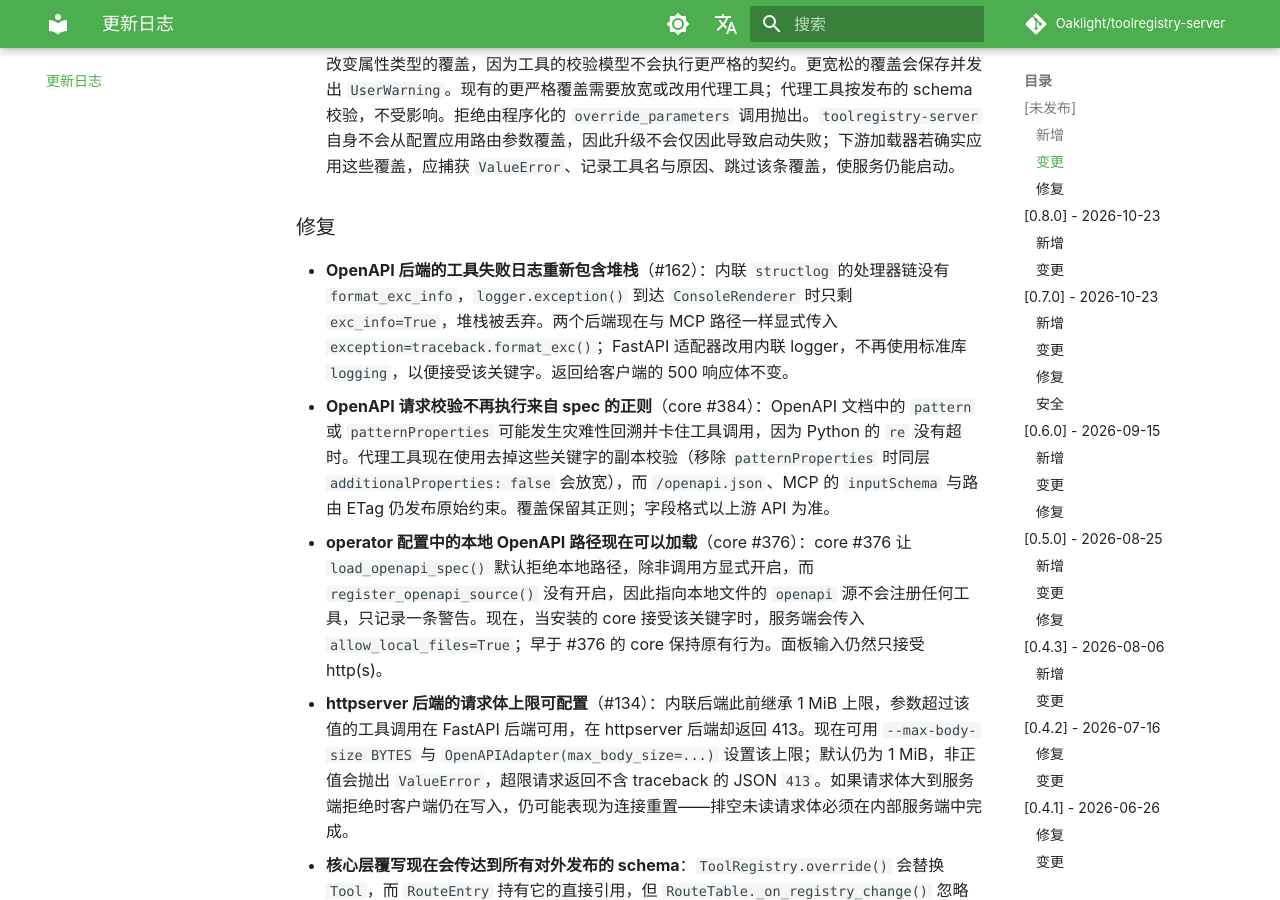
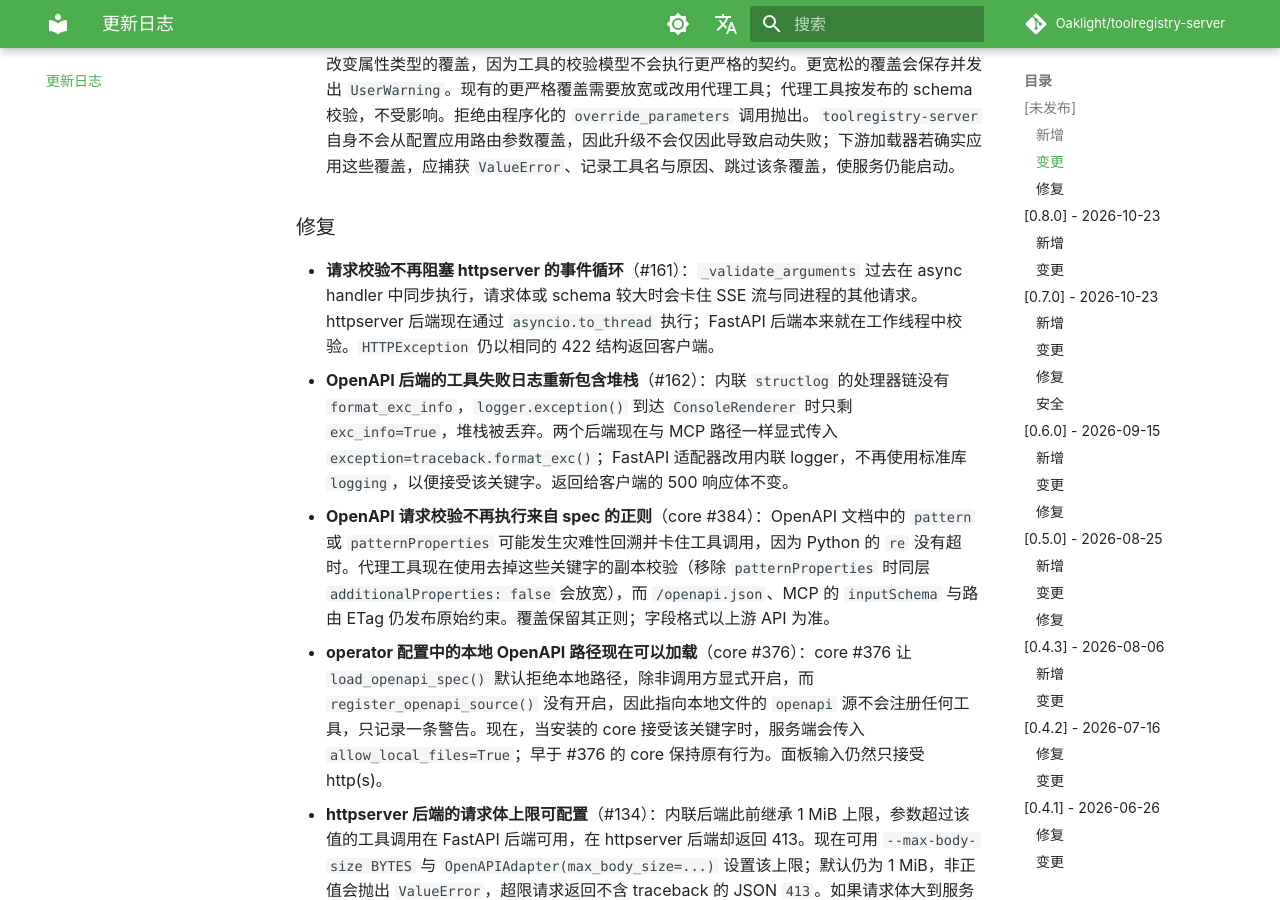
Before and after one commit to Oaklight/toolregistry-server, an MkDocs documentation site: the page built from docs/changelog.md, in a window 1280 px wide and 900 px high, scrolled down 978 px. Built offline with MkDocs 1.6.1 and Material for MkDocs 9.7.7, drawn with Linux system fonts in a browser that asks for light colours; some web fonts are replaced; comment, search, counter and statistics services are not loaded.

Commit message:
docs(changelog): 记录请求校验移出事件循环（#161）

```diff
--- a/docs/changelog.md
+++ b/docs/changelog.md
@@ -17,6 +17,7 @@
 
 ### 修复
 
+- **请求校验不再阻塞 httpserver 的事件循环**（#161）：`_validate_arguments` 过去在 async handler 中同步执行，请求体或 schema 较大时会卡住 SSE 流与同进程的其他请求。httpserver 后端现在通过 `asyncio.to_thread` 执行；FastAPI 后端本来就在工作线程中校验。`HTTPException` 仍以相同的 422 结构返回客户端。
 - **OpenAPI 后端的工具失败日志重新包含堆栈**（#162）：内联 `structlog` 的处理器链没有 `format_exc_info`，`logger.exception()` 到达 `ConsoleRenderer` 时只剩 `exc_info=True`，堆栈被丢弃。两个后端现在与 MCP 路径一样显式传入 `exception=traceback.format_exc()`；FastAPI 适配器改用内联 logger，不再使用标准库 `logging`，以便接受该关键字。返回给客户端的 500 响应体不变。
 - **OpenAPI 请求校验不再执行来自 spec 的正则**（core #384）：OpenAPI 文档中的 `pattern` 或 `patternProperties` 可能发生灾难性回溯并卡住工具调用，因为 Python 的 `re` 没有超时。代理工具现在使用去掉这些关键字的副本校验（移除 `patternProperties` 时同层 `additionalProperties: false` 会放宽），而 `/openapi.json`、MCP 的 `inputSchema` 与路由 ETag 仍发布原始约束。覆盖保留其正则；字段格式以上游 API 为准。
 - **operator 配置中的本地 OpenAPI 路径现在可以加载**（core #376）：core #376 让 `load_openapi_spec()` 默认拒绝本地路径，除非调用方显式开启，而 `register_openapi_source()` 没有开启，因此指向本地文件的 `openapi` 源不会注册任何工具，只记录一条警告。现在，当安装的 core 接受该关键字时，服务端会传入 `allow_local_files=True`；早于 #376 的 core 保持原有行为。面板输入仍然只接受 http(s)。
```
